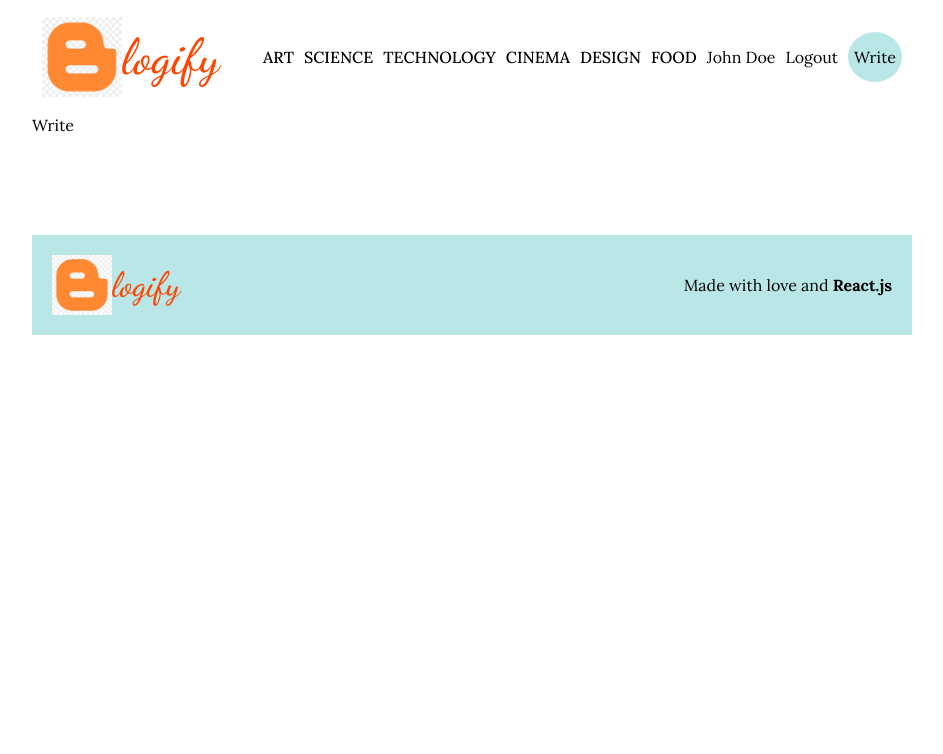
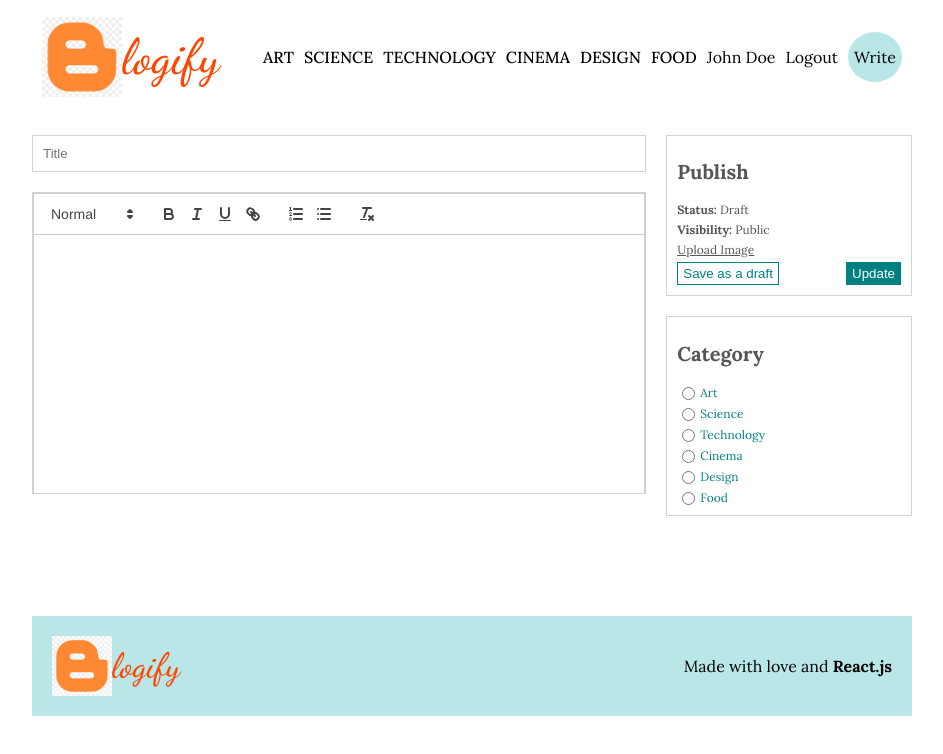
Before and after one commit to jahongirnurmamatov/Blog-with-mysql, a React (Vite) app in the folder client/: page /write in a window 1280 px wide. Shown: the top 754 px of the page, without its empty margins (168-1111 px from the left). Built offline with nearby package versions, Linux system fonts and the light colour scheme.

Commit message:
Write a post page

```diff
--- a/client/package.json
+++ b/client/package.json
@@ -12,6 +12,7 @@
   "dependencies": {
     "react": "^18.3.1",
     "react-dom": "^18.3.1",
+    "react-quill": "^2.0.0",
     "react-router-dom": "^6.26.1"
   },
   "devDependencies": {
--- a/client/src/components/navbar.scss
+++ b/client/src/components/navbar.scss
@@ -26,6 +26,7 @@
         display: flex;
         gap: 10px;
         align-items: center;
+        justify-content: center;
     }
     h6{
         font-size: 16px;
--- a/client/src/pages/write/Write.jsx
+++ b/client/src/pages/write/Write.jsx
@@ -1,9 +1,72 @@
-import './write.scss'
+import { useState } from "react";
+import "./write.scss";
+import ReactQuill from "react-quill";
+import "react-quill/dist/quill.snow.css";
 
 const Write = () => {
+  const [value, setValue] = useState("");
+
   return (
-    <div>Write</div>
-  )
-}
+    <div className="add">
+      <div className="content">
+        <input type="text" placeholder="Title" />
+        <div className="editorContainer">
+          <ReactQuill
+            className="editor"
+            theme="snow"
+            value={value}
+            onChange={setValue}
+          />
+        </div>
+      </div>
+      <div className="menu">
+        <div className="item">
+          <h1>Publish</h1>
+          <span>
+            <b>Status:</b> Draft
+          </span>
+          <span>
+            <b>Visibility:</b> Public
+          </span>
+          <input type="file" id="file" style={{ display: "none" }} />
+          <label className="file" htmlFor="file">
+            Upload Image
+          </label>
+          <div className="buttons">
+            <button>Save as a draft</button>
+            <button>Update</button>
+          </div>
+        </div>
+        <div className="item">
+          <h1>Category</h1>
+          <div className="cat">
+            <input type="radio" id="art" name="cat" value="art" />
+            <label htmlFor="art">Art</label>
+          </div>
+          <div className="cat">
+            <input type="radio" id="science" name="cat" value="science" />
+            <label htmlFor="science">Science</label>
+          </div>
+          <div className="cat">
+            <input type="radio" id="technology" name="cat" value="technology" />
+            <label htmlFor="technology">Technology</label>
+          </div>
+          <div className="cat">
+            <input type="radio" id="cinema" name="cat" value="cinema" />
+            <label htmlFor="cinema">Cinema</label>
+          </div>
+          <div className="cat">
+            <input type="radio" id="design" name="cat" value="design" />
+            <label htmlFor="design">Design</label>
+          </div>
+          <div className="cat">
+            <input type="radio" id="food" name="cat" value="food" />
+            <label htmlFor="food">Food</label>
+          </div>
+        </div>
+      </div>
+    </div>
+  );
+};
 
-export default Write
+export default Write;
--- a/client/src/pages/write/write.scss
+++ b/client/src/pages/write/write.scss
@@ -0,0 +1,75 @@
+.add {
+  margin-top: 20px;
+  display: flex;
+
+  gap: 20px;
+  .content {
+    flex: 5;
+    display: flex;
+    flex-direction: column;
+    gap: 20px;
+    input {
+      padding: 10px;
+      border: 1px solid lightgray;
+    }
+    .editorContainer {
+      height: 300px;
+      overflow: scroll;
+      border: 1px solid lightgray;
+      .editor {
+        height: 100%;
+        border: none;
+      }
+    }
+  }
+
+  .menu {
+    flex: 2;
+    display: flex;
+    flex-direction: column;
+    gap: 20px;
+
+    .item {
+      padding: 10px;
+      border: 1px solid lightgray;
+      flex: 1;
+      gap: 5px;
+      display: flex;
+      flex-direction: column;
+      justify-content: space-between;
+      font-size: 12px;
+      color: #555;
+      h1 {
+        font-size: 20px;
+      }
+      .file {
+        text-decoration: underline;
+        cursor: pointer;
+      }
+      .buttons {
+        display: flex;
+        justify-content: space-between;
+        :first-child {
+          cursor: pointer;
+          color: teal;
+          background-color: white;
+          border: 1px solid teal;
+          padding: 3px 5px;
+        }
+        :last-child {
+          cursor: pointer;
+          color: white;
+          background-color: teal;
+          border: 1px solid teal;
+          padding: 3px 5px;
+        }
+      }
+      .cat {
+        display: flex;
+        gap: 2px;
+        align-items: center;
+        color: teal;
+      }
+    }
+  }
+}
```
Also changed, not shown: 1 other file (tests, documents, lock files or other folders).
